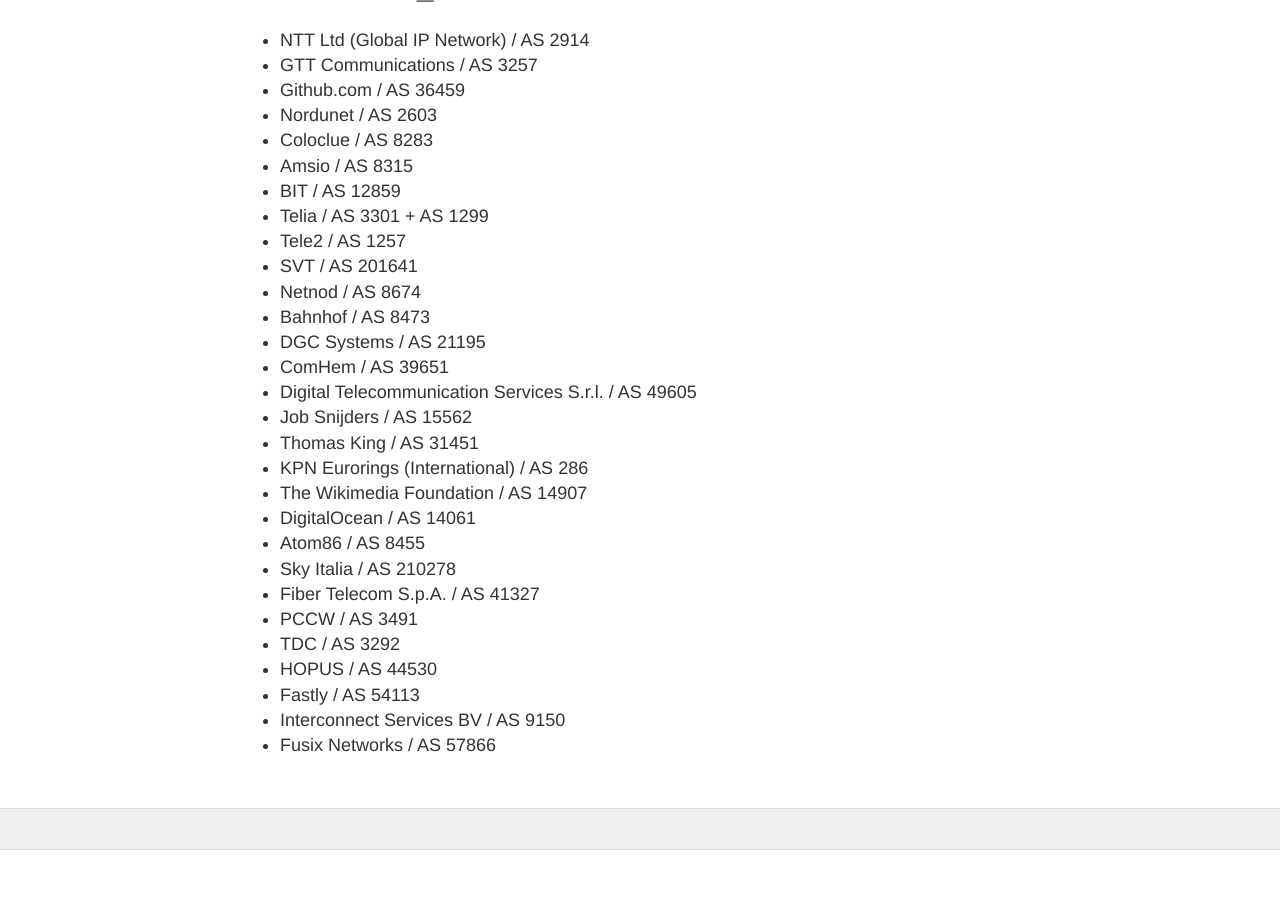
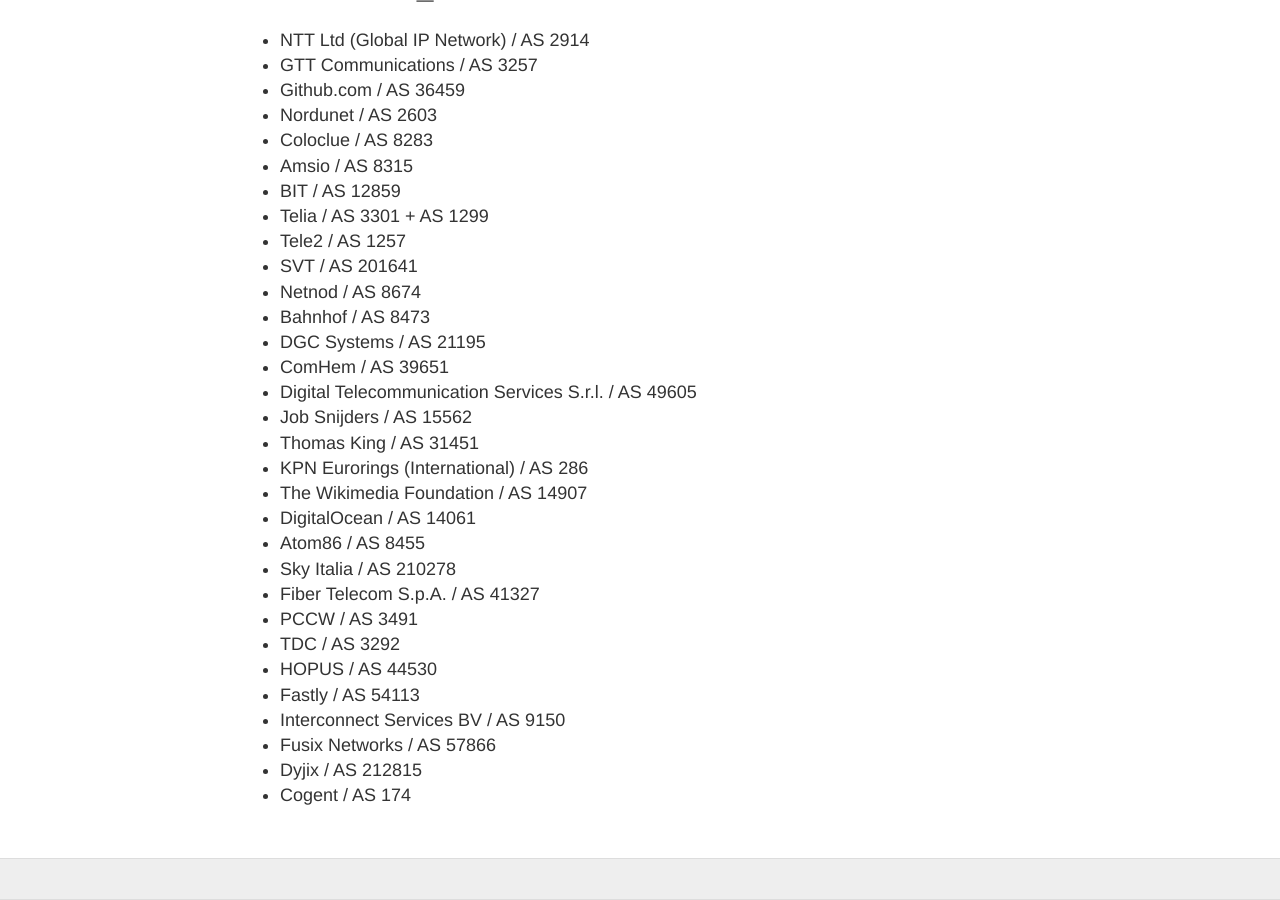
Before and after one commit to NLNOG/bgpfilterguide, a Jekyll site: the page built from guides/graceful_shutdown.md, in a window 1280 px wide and 900 px high, scrolled down 5700 px. Built offline with Jekyll 4.4.1, drawn with Linux system fonts in a browser that asks for light colours; before the commit the page ends 6550 px from its top, so only the background shows below that.

Commit message:
add more networks supporting gshut

```diff
--- a/guides/graceful_shutdown.md
+++ b/guides/graceful_shutdown.md
@@ -224,3 +224,5 @@
 * Fastly / AS 54113
 * Interconnect Services BV / AS 9150
 * Fusix Networks / AS 57866
+* Dyjix / AS 212815
+* Cogent / AS 174
```
